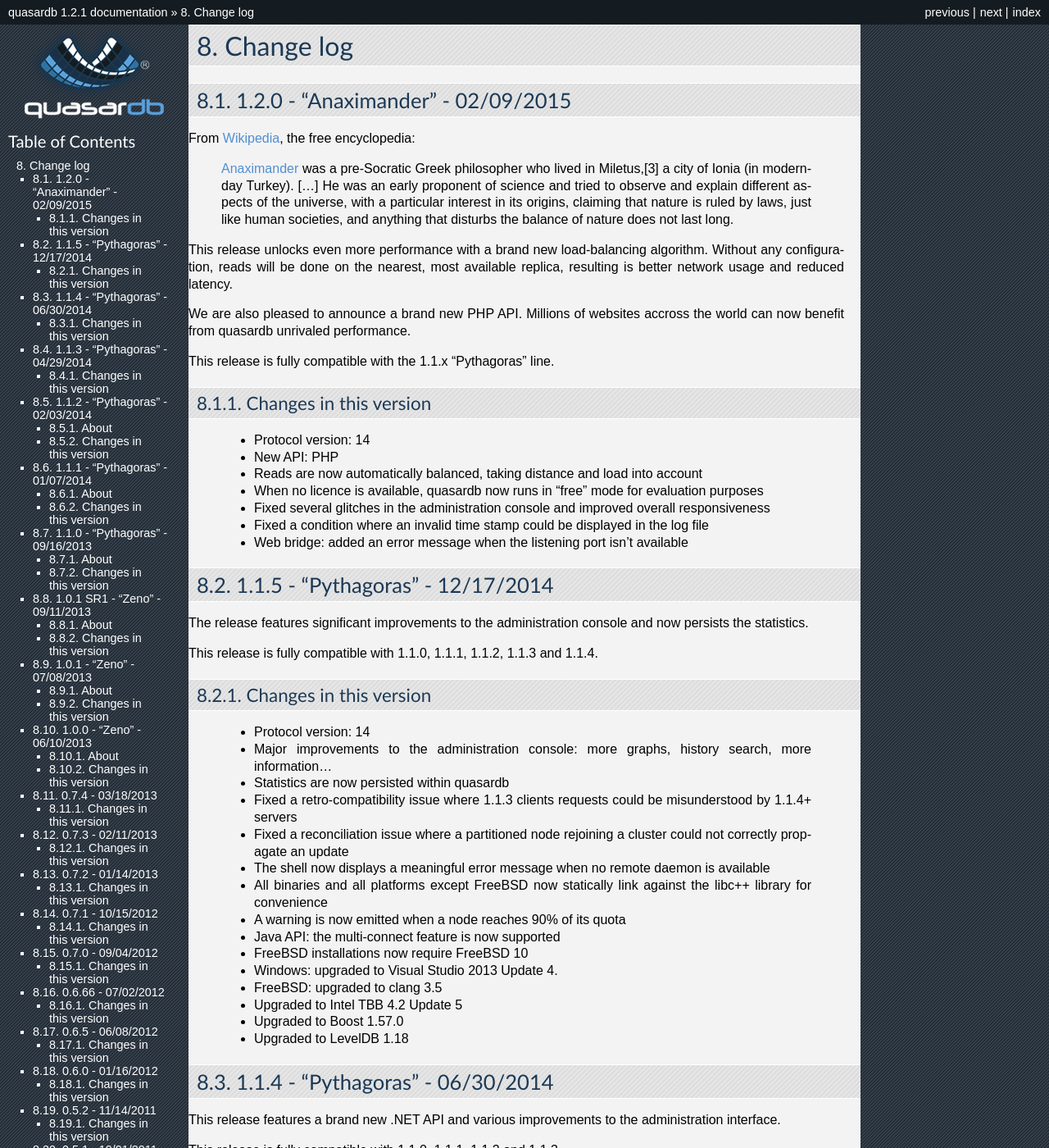
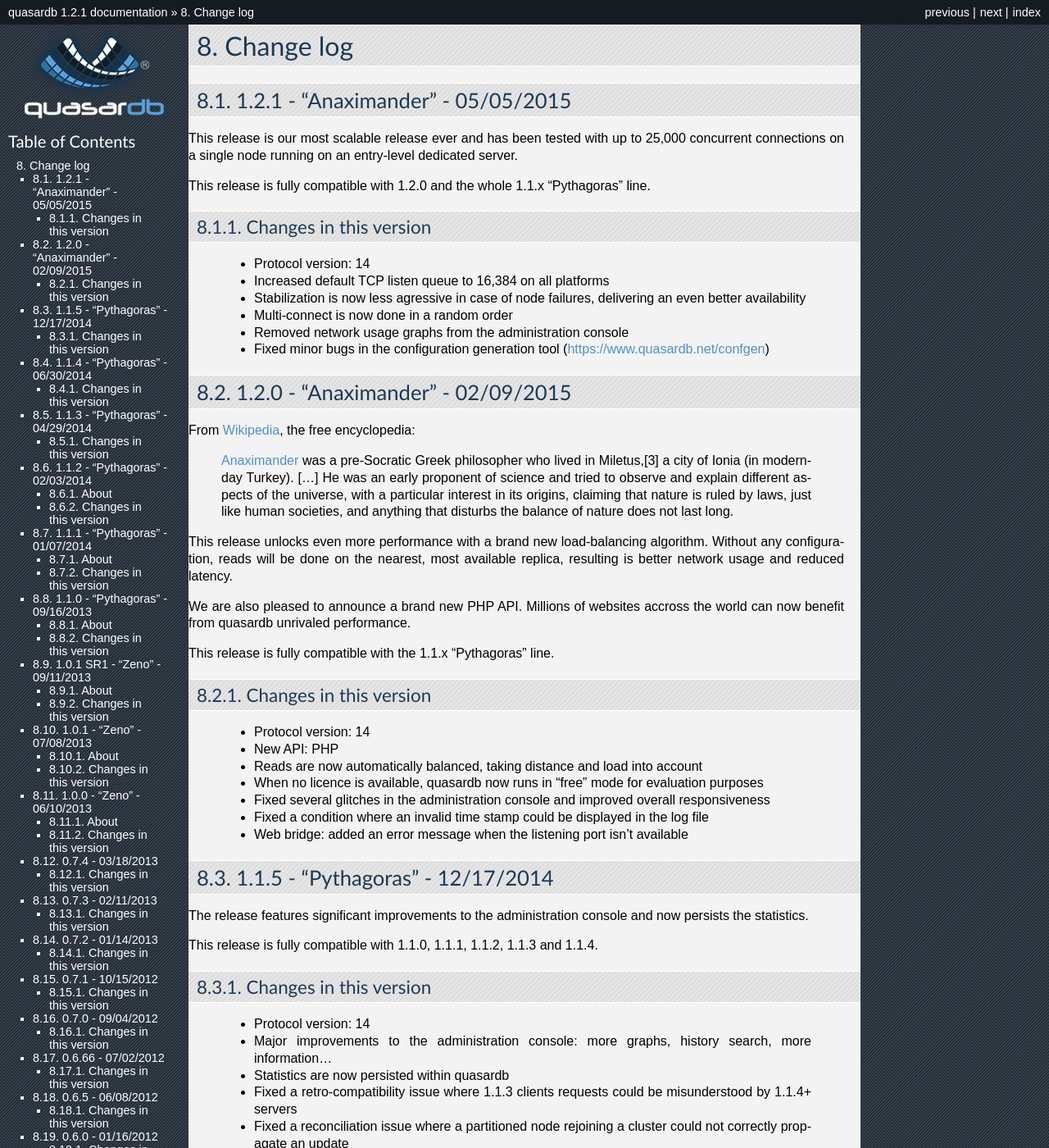
Before and after one commit to iltommi/qdb-documentation, a Sphinx documentation site: the page built from source/changes.rst, in a window 1280 px wide and 1400 px high. Shown: the whole window at 82% size. Built offline with Sphinx 7.4.7, drawn with Linux system fonts in a browser that asks for light colours; pages that are not in the unit, such as notebooks, are missing from menus; some of the changed text lies outside the part shown.

Commit message:
Updated change log and fixed version number

```diff
--- a/source/changes.rst
+++ b/source/changes.rst
@@ -1,5 +1,22 @@
 Change log
 **********
+
+1.2.1 - "Anaximander" - 05/05/2015
+==================================
+
+This release is our most scalable release ever and has been tested with up to 25,000 concurrent connections on a single node running on an entry-level dedicated server.
+
+This release is fully compatible with 1.2.0 and the whole 1.1.x "Pythagoras" line.
+
+Changes in this version
+-----------------------
+
+    * Protocol version: 14
+    * Increased default TCP listen queue to 16,384 on all platforms
+    * Stabilization is now less agressive in case of node failures, delivering an even better availability
+    * Multi-connect is now done in a random order
+    * Removed network usage graphs from the administration console
+    * Fixed minor bugs in the configuration generation tool (https://www.quasardb.net/confgen)
 
 1.2.0 - "Anaximander" - 02/09/2015
 ==================================
--- a/source/conf.py
+++ b/source/conf.py
@@ -55,7 +55,7 @@ copyright = u'2015, Quasardb SAS'
 # "source/version_switch.js" in the qdb-doc repo so your new version appears in the drop down!
 #
 # The short X.Y version.
-version = '1.1'
+version = '1.2'
 # The full version, including alpha/beta/rc tags.
 release = '1.2.1'
 
```
